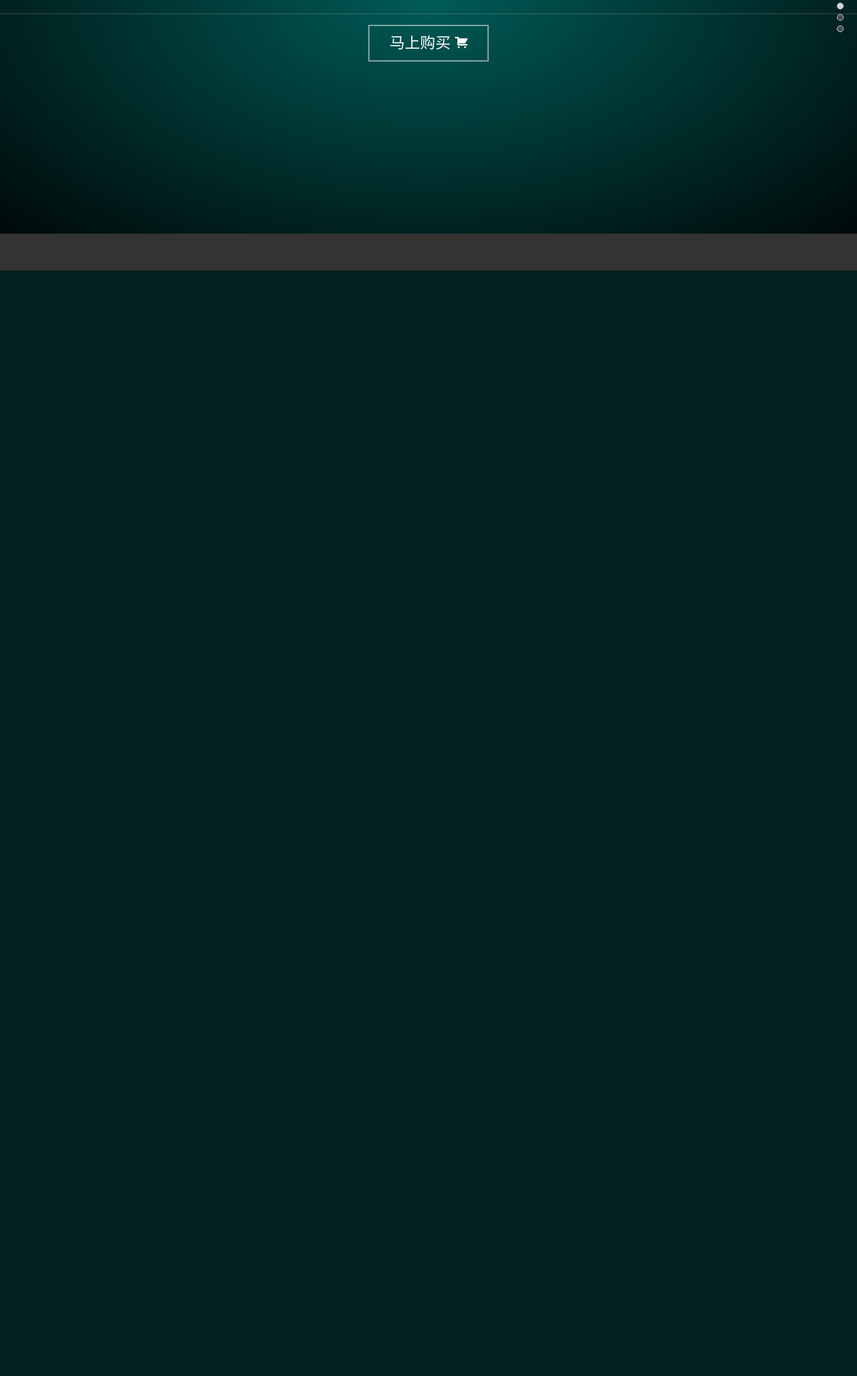
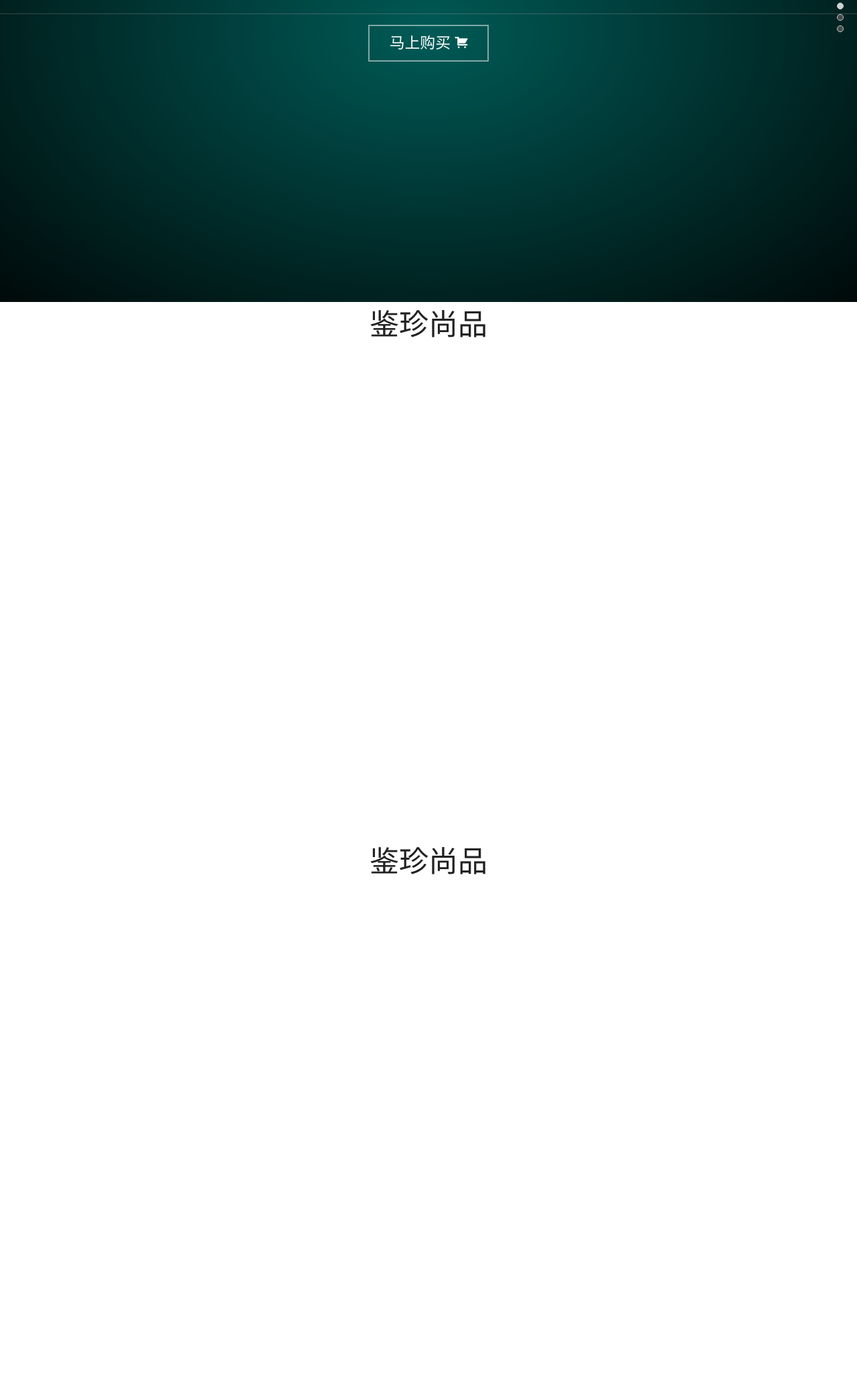
Before and after one commit to iamxi/jzspyw.com, a Python web app: template jzspyw/templates/index.html in a window 1280 px wide. Shown: the part 396-2451 px from the top of the page at 67% size. Before the commit the page ends 800 px from the top, so only its background shows below. Run offline with Jinja, Linux system fonts and the light colour scheme; the template is opened without the code that fills it, so the values that code supplies are empty.

Commit message:
页面高度调整为百分之百

```diff
--- a/jzspyw/templates/index.html
+++ b/jzspyw/templates/index.html
@@ -1,7 +1,8 @@
 <!DOCTYPE html>
 <html>
-<head lang="en">
+<head lang="zh">
     <meta charset="UTF-8">
+    <meta name="viewport" content="width=device-width, initial-scale=1" />
     <title>鉴珍尚品燕窝</title>
     <link type="text/css" rel="stylesheet" media="screen" href="/static/css/foundation.min.css">
     <link type="text/css" rel="stylesheet" media="screen" href="/static/css/foundation-icons.css">
@@ -11,11 +12,11 @@
     <script type="text/javascript" src="/static/js/idangerous.swiper.min.js"></script>
     <style>
         body {
-            background-color: #333;
+            height: 100%;
         }
         .swiper-container, .swiper-slide {
             width: 100%;
-            height: 700px;
+            height: 100%;
         }
         .pagination{position:fixed;z-index:20;right:20px;top:50%;}
         .swiper-pagination-switch{display:block;width:10px;height:10px;border-radius:10px;background:#555;margin:0 0px 7px;opacity:0.8;border:1px solid #fff;cursor:pointer;}
@@ -98,10 +99,14 @@
                     </div>
                 </div>
                 <div class="swiper-slide">
-                    <h1>b</h1>
+                    <div style="height: 100%;background-color: #ffffff;text-align: center;">
+                        <h1>鉴珍尚品</h1>
+                    </div>
                 </div>
                 <div class="swiper-slide">
-                    <h1>c</h1>
+                    <div style="height: 100%;background-color: #ffffff;text-align: center;">
+                        <h1>鉴珍尚品</h1>
+                    </div>
                 </div>
           </div>
             <div class="pagination">
@@ -118,6 +123,8 @@
                 pagination: '.pagination',
                 paginationClickable: true,
                 mousewheelControl: true,
+                //freeMode: true,
+                //freeModeFluid: true,
                 updateFormElements: true,
             });
         })
```
